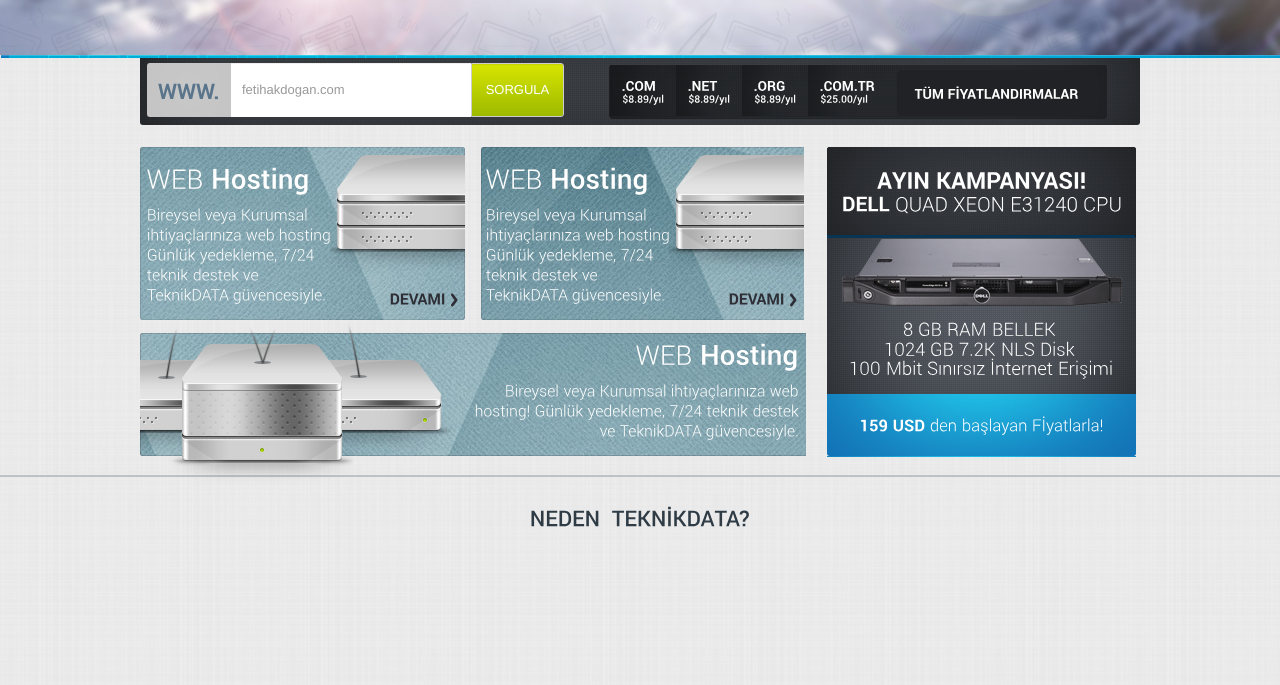
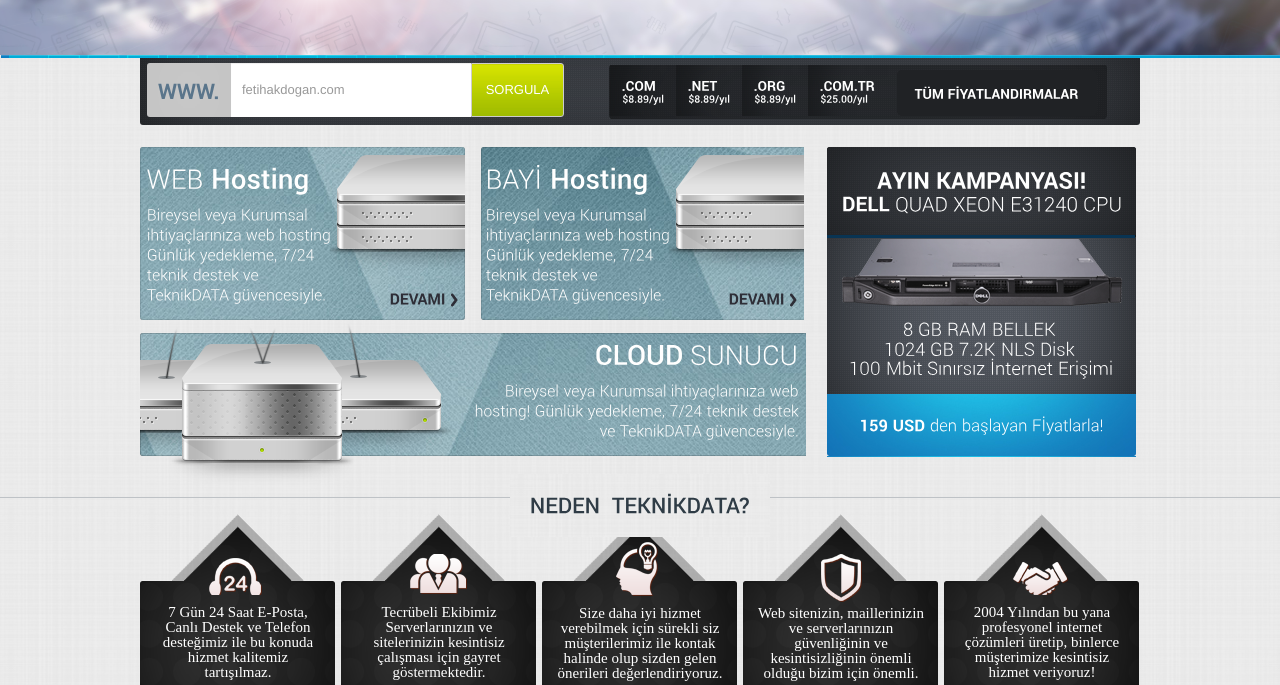
Before and after one commit to kenanyildizfed/tresfed, a PHP site: page /anasayfa.html in a window 1280 px wide. Shown: the part 337-1022 px from the top of the page. Run offline with PHP 8.4, Linux system fonts and the light colour scheme.

Commit message:
Anasayfa bitti index için sayfa listesi oluşturulda normal index anasayfa.htmlde // contanier elementinde topda - ile verdiğiniz kadar değeri margin bottomda da vermemiz lazım

```diff
--- a/teknik-data/html/anasayfa.html
+++ b/teknik-data/html/anasayfa.html
@@ -138,7 +138,7 @@
         <span class="line"></span>
     </div>
 </div>
-<div id="contanier" class="cf" style="top: -260px;position: relative;">
+<div id="contanier" class="cf" style="top: -260px;position: relative;margin-bottom: -260px;">
     <div class="domainsorgulama">
         <div class="domainname">
             <span>WWW.</span>
@@ -188,7 +188,7 @@
             <div class="mainortasol mainortasolbg2">
                 <img src="img/hosting-img.png" alt="">
                 <div class="yazi">
-                    <h1>WEB<strong> Hosting</strong></h1>
+                    <h1>BAYİ<strong> Hosting</strong></h1>
                     <p>Bireysel veya Kurumsal ihtiyaçlarınıza web hosting!
                         Günlük yedekleme,
                         7/24 teknik destek ve
@@ -202,7 +202,7 @@
             <div class="mainortaorta">
                 <img src="img/sunucu-bg.png" alt="">
                 <div class="yazi">
-                    <h1>WEB<strong> Hosting</strong></h1>
+                    <h1><strong> CLOUD</strong> SUNUCU</h1>
                     <p>Bireysel veya Kurumsal ihtiyaçlarınıza web hosting!
                         Günlük yedekleme,
                         7/24 teknik destek ve
@@ -231,10 +231,59 @@
         </div>
     </div>
     <div class="titleseperator">
-        <hr>
+        <div></div>
         <h2>NEDEN <span> TEKNİKDATA?</span></h2>
     </div>
-    <div style="clear:both;"></div>
+    <div class="genericbox nedenteknikdata cf">
+        <div class="nedenbox">
+            <span class="yediyirmidort-icon"></span>
+            <p>7 Gün 24 Saat E-Posta, Canlı Destek ve Telefon desteğimiz ile bu konuda hizmet kalitemiz tartışılmaz.</p>
+            <span class="going">HEMEN <span class="bold">DESTEK</span> AL</span>
+        </div>
+        <div class="nedenbox">
+            <span class="communication-icon"></span>
+            <p>Tecrübeli Ekibimiz Serverlarınızın ve sitelerinizin kesintisiz çalışması için gayret göstermektedir.</p>
+            <span class="going">HAKKIMIZDA <span class="bold">BİLGİ</span> AL</span>
+        </div>
+        <div class="nedenbox">
+            <span class="mind-icon"></span>
+            <p>Size daha iyi hizmet verebilmek için sürekli siz müşterilerimiz ile kontak halinde olup sizden gelen önerileri değerlendiriyoruz.</p>
+            <span class="going">ÖNERİDE  <span class="bold">BULUNUN</span></span>
+        </div>
+        <div class="nedenbox">
+            <span class="shield-icon"></span>
+            <p>Web sitenizin, maillerinizin ve serverlarınızın güvenliğinin ve kesintisizliğinin önemli olduğu bizim için önemli.</p>
+            <span class="going">HEMEN <span class="bold">BİLGİ</span> AL</span>
+        </div>
+        <div class="nedenbox noMR">
+            <span class="handshake-icon"></span>
+            <p>2004 Yılından bu yana profesyonel internet çözümleri üretip, binlerce müşterimize kesintisiz hizmet veriyoruz!</p>
+            <span class="going">HAKKIMIZDA <span class="bold">BİLGİ</span> AL</span>
+        </div>
+    </div>
+    <div class="titleseperator">
+        <div></div>
+        <h2>BAZI <span> MUTLU</span> MÜŞTERİLERİMİZ</h2>
+    </div>
+    <div class="genericbox mutlumusteriler cf">
+        <ul class="mutlumusterilerslider">
+            <li><img src="img/slider-item-1.png" /></li>
+            <li><img src="img/slider-item-2.png" /></li>
+            <li><img src="img/slider-item-3.png" /></li>
+            <li><img src="img/slider-item-4.png" /></li>
+            <li><img src="img/slider-item-5.png" /></li>
+            <li><img src="img/slider-item-1.png" /></li>
+            <li><img src="img/slider-item-2.png" /></li>
+            <li><img src="img/slider-item-3.png" /></li>
+            <li><img src="img/slider-item-4.png" /></li>
+            <li><img src="img/slider-item-5.png" /></li>
+            <li><img src="img/slider-item-1.png" /></li>
+            <li><img src="img/slider-item-2.png" /></li>
+            <li><img src="img/slider-item-3.png" /></li>
+            <li><img src="img/slider-item-4.png" /></li>
+            <li><img src="img/slider-item-5.png" /></li>
+        </ul>
+    </div>
 </div>
 <div id="footer" class="cf">
     <span class="line"></span>
--- a/teknik-data/html/css/main.css
+++ b/teknik-data/html/css/main.css
@@ -85,7 +85,7 @@
 }
 
 .bodybg {
-     background: url(../img/bodybg.png) repeat;
+    background: url(../img/bodybg.png) repeat;
 
 }
 /*
@@ -133,7 +133,7 @@
     background: url(../img/headergribg.png) repeat top left;
     display: block;
     position: relative;
-  /*  z-index: 555; */
+    /*  z-index: 555; */
 }
 .header-inner {
     width:1000px;
@@ -566,7 +566,7 @@
 */
 
 #contanier {
-  /**  background: url(../img/bodybg.png) repeat;**/
+    /**  background: url(../img/bodybg.png) repeat;**/
 
 }
 
@@ -715,21 +715,66 @@
     margin: 0 auto;
     padding-top: 4px;
 }
-.mainortasag .ortasagmid  p {
-    font-size: 18px;  color: #fff;  text-align: center;  display: block;
+.mainortasag .ortasagmid  p {    font-size: 18px;  color: #fff;  text-align: center;  display: block;}
+.mainortasag .ortasagbottom {    background: url("../img/right-box-bottom-bg.png");    font-size: 16px;  color: #fff;  text-align: center;  display: block;    padding: 23px 0px;}
+.mainortasag .ortasagbottom  span {}
+.mainortasag .ortasagbottom  span  strong {}
+.titleseperator{    padding: 40px 0px 0px 0px;    text-align: center;}
+.titleseperator h2 {padding: 12px; color: #2f3c46;font-size: 21px;margin: -36px auto;text-align: center;background: url(../img/bodybg.png) repeat;padding: 20px;display: inline-table;}
+.titleseperator div { border-top: 1px solid #bec2c6;}
+
+
+
+.nedenbox {
+    width: 170px;
+    float: left;
+    background: url(../img/anasayfaBoxSpt.png) no-repeat;
+    padding: 13px;
+    margin-right: 5px;
+}.nedenbox:hover {
+     background: url(../img/anasayfaBoxSpt.png) no-repeat -196px 0px;
+     cursor: pointer;
+ }
+.yediyirmidort-icon {    background: url(../img/neden-teknik-data-sprite.png) no-repeat 0px 0px;
+    width: 57px;
+    height: 41px;
+    display: block;
+    margin-left: 56px;
+    margin-top: 27px;}
+.communication-icon {
+    background: url(../img/neden-teknik-data-sprite.png) no-repeat -76px -11px;
+    width: 57px;
+    height: 41px;
+    display: block;
+    margin-left: 56px;
+    margin-top: 27px;
 }
-.mainortasag .ortasagbottom {
-    background: url("../img/right-box-bottom-bg.png");
-    font-size: 16px;  color: #fff;  text-align: center;  display: block;
-    padding: 23px 0px;
+.mind-icon {    background: url(../img/neden-teknik-data-sprite.png) no-repeat -150px 0px;
+    width: 57px;
+    height: 54px;
+    display: block;
+    margin-left: 56px;
+    margin-top: 15px;}
+.shield-icon {    background: url(../img/neden-teknik-data-sprite.png) no-repeat -210px -7px;
+    width: 57px;
+    height: 48px;
+    display: block;
+    margin-left: 56px;
+    margin-top: 27px;    margin-bottom: -6px;}
+.handshake-icon {    background: url(../img/neden-teknik-data-sprite.png) no-repeat -280px -9px;
+    width: 57px;
+    height: 41px;
+    display: block;
+    margin-left: 56px;
+    margin-top: 27px;}
+.nedenbox  p {color: #fff;    font-size: 15px;padding: 10px 0px;text-align: center;height: 111px;}
+.nedenbox .going {color: #fff; font-size: 15px;margin-top: 23px;display: block;text-align: center;margin-bottom: 3px;}
+.mutlumusteriler  {
+
 }
-.mainortasag .ortasagbottom  span {
-}
-.mainortasag .ortasagbottom  span  strong {
-}
-.titleseperator{}
-.titleseperator h2 {padding: 12px; color: #2f3c46;font-size: 21px;margin: 0 auto;text-align: center;float: none;background: url(../img/bodybg.png) repeat;}
-.titleseperator hr { border-top: 1px solid #bec2c6;  border-bottom: 1px solid #bec2c6; /* float: left; */ /* display: block; */ /* position: relative; */ width: 100%;}
+.mutlumusterilerslider li:nth-of-type(5n+0){ background: transparent; height: 105px;}
+.mutlumusterilerslider li{ background: url(../img/slidersep.png) no-repeat center right; height: 105px;}
+.mutlumusterilerslider li img{ bottom: 0px;  position: absolute;}
 /*
 =================================================================
 (#m06dmn) Domain Page
```
